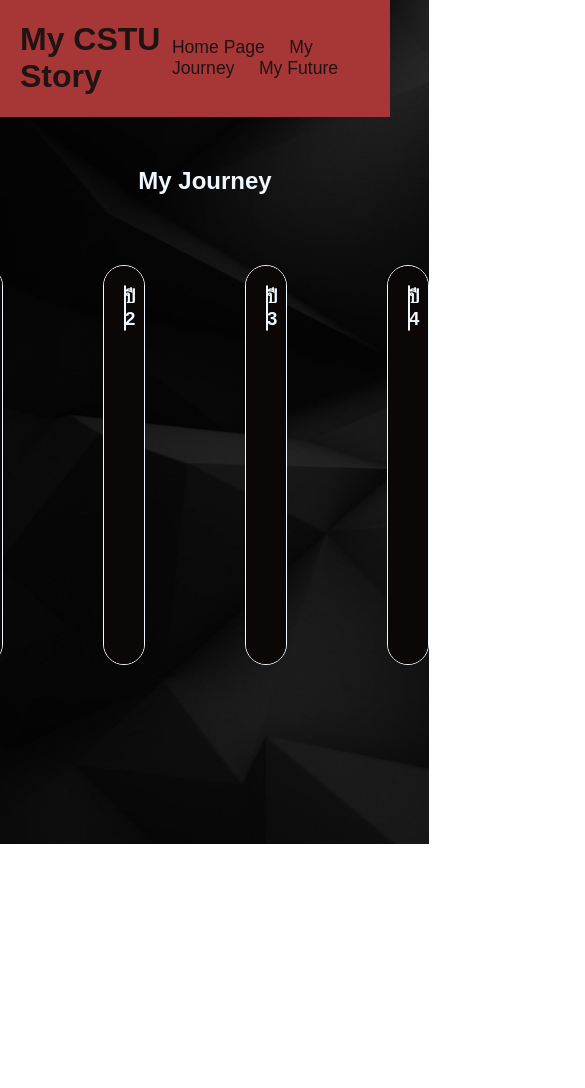
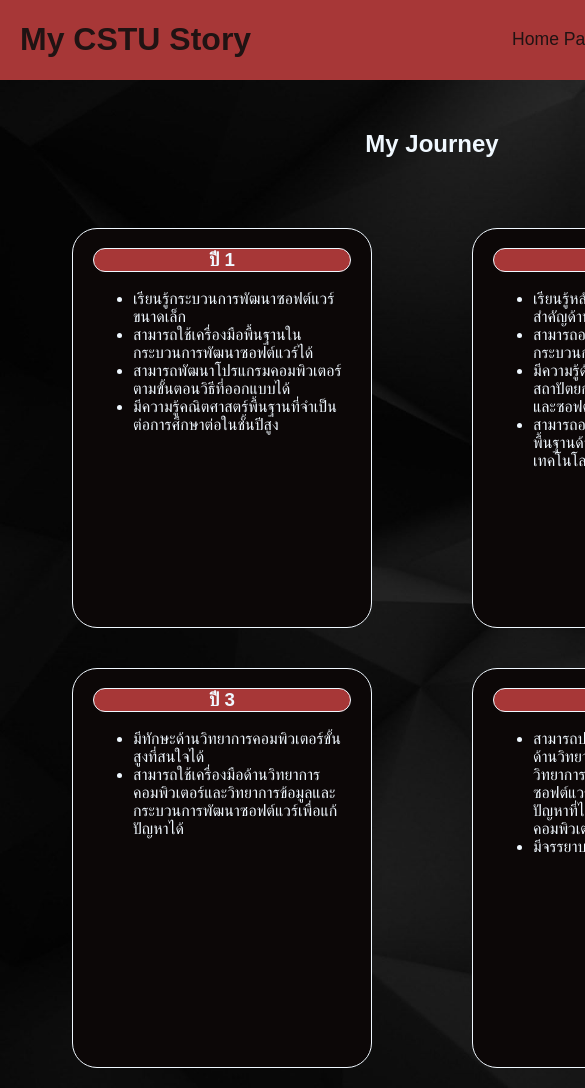
Before and after one commit to KaylahJin/6709616863_MyCSTUStory_03, a plain HTML site: page myjourney.html in a window 390 px wide. Shown: the top 1088 px of the page, 585 px wide, since content can reach past the window. Before the commit the page ends 844 px from the top, so only its background shows below. Drawn offline with Linux system fonts and the light colour scheme; a web font is replaced by a local one.

Commit message:
Make Myjourney Responsive

```diff
--- a/mystyle.css
+++ b/mystyle.css
@@ -10,13 +10,15 @@
     display: block;
     flex-direction: column;
     min-height: 100vh;
+    min-width: 100vh;
 }
 
 header {
     display: flex;
     top: 0;
     left: 0;
-    width: 100%;
+    right: 0;
+    min-width: 100%;
     color: rgb(32, 19, 19);
     justify-content: space-between;
     align-items: center;
@@ -99,6 +101,7 @@
     width: 100%;
     display: flex;
     justify-content: center;
+    flex-wrap: wrap;
 }
 
 section {
```
